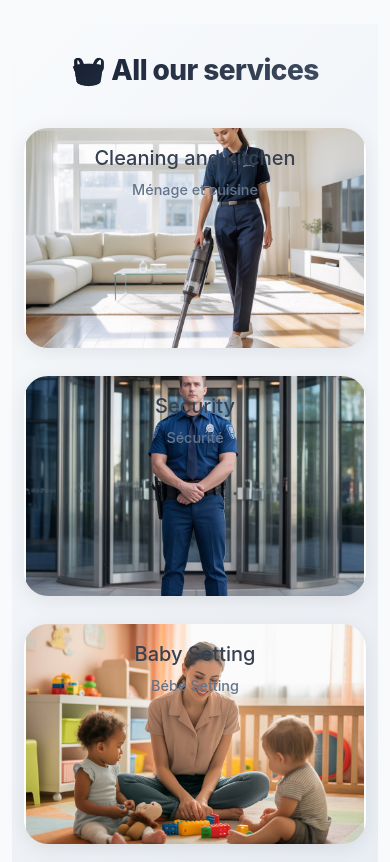
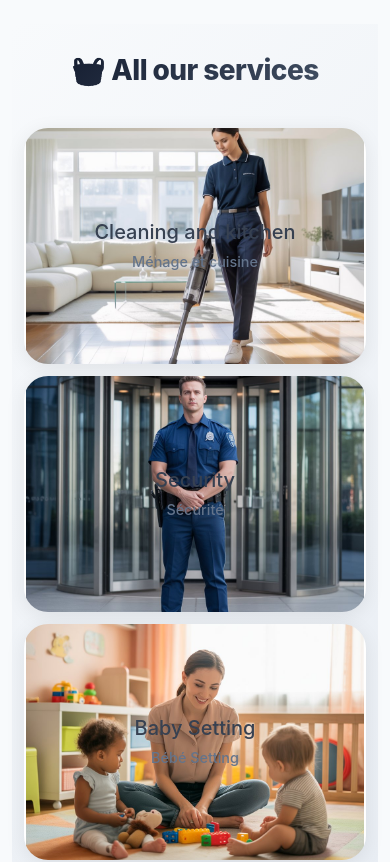
Before and after one commit to mehdifatimi/ForNowSolution, a React (Create React App) app in the folder site-menage/: page / in a window 390 px wide. Shown: the part 920-1782 px from the top of the page. Built offline with nearby package versions, Linux system fonts and the light colour scheme; no server answers; the database is empty.

Commit message:
fixer image de shop dans mobille

```diff
--- a/site-menage/src/pages/Shop.css
+++ b/site-menage/src/pages/Shop.css
@@ -173,6 +173,7 @@
 .product-image-container {
   position: relative;
   height: 150px;
+  width: 100%;
   overflow: hidden;
   background: linear-gradient(135deg, #f8fafc, #e2e8f0);
   border-radius: 12px 12px 0 0;
@@ -216,6 +217,13 @@
   transition: filter 0.3s ease-in-out;
 }
 
+@media (max-width: 768px) {
+  .product-image-container:hover img {
+    filter: brightness(100%);
+    transition: none;
+  }
+}
+
 @media (max-width: 480px) {
   .view-details-btn {
     padding: 0.45rem 0.9rem;
@@ -229,14 +237,32 @@
   height: 100%;
   object-fit: cover;
   object-position: center;
-  transition: all 0.3s ease-in-out;
+  transition: transform 0.3s ease-in-out;
   border-radius: 12px 12px 0 0;
   background: #f8fafc;
   min-height: 150px;
+  display: block !important;
+  max-width: 100%;
+  opacity: 1 !important;
+  visibility: visible !important;
+  position: relative;
+  z-index: 1;
 }
 
 .product-image:hover {
   transform: scale(1.05);
+}
+
+/* Prevent image from disappearing on mobile */
+@media (max-width: 768px) {
+  .product-image {
+    transition: none;
+    animation: none;
+  }
+
+  .product-image:hover {
+    transform: none;
+  }
 }
 
 /* Enhanced image loading states */
@@ -254,6 +280,29 @@
   height: 100% !important;
   object-fit: cover !important;
   object-position: center !important;
+  display: block !important;
+  max-width: 100% !important;
+  min-height: 100% !important;
+  -webkit-user-select: none;
+  user-select: none;
+  -webkit-touch-callout: none;
+  -webkit-tap-highlight-color: transparent;
+  opacity: 1 !important;
+  visibility: visible !important;
+  position: relative;
+  z-index: 1;
+}
+
+/* Prevent image flickering on mobile */
+@media (max-width: 768px) {
+  .product-image-container img {
+    will-change: auto;
+    transform: translateZ(0);
+    -webkit-backface-visibility: hidden;
+    backface-visibility: hidden;
+    -webkit-perspective: 1000;
+    perspective: 1000;
+  }
 }
 
 /* Product Image Placeholder */
@@ -263,6 +312,8 @@
   left: 0;
   right: 0;
   bottom: 0;
+  width: 100%;
+  height: 100%;
   background: linear-gradient(135deg, #f1f5f9, #e2e8f0);
   display: flex;
   align-items: center;
@@ -647,21 +698,28 @@
   .product-image-container {
     height: 280px;
     width: 100%;
+    position: relative;
+    overflow: hidden;
   }
 
   .product-image {
     width: 100% !important;
     height: 100% !important;
     object-fit: cover !important;
+    object-position: center !important;
     display: block !important;
     visibility: visible !important;
     opacity: 1 !important;
+    min-height: 100% !important;
+    max-width: 100% !important;
   }
 
   .product-image-placeholder {
     display: flex !important;
     visibility: visible !important;
     opacity: 1 !important;
+    width: 100% !important;
+    height: 100% !important;
   }
 
   .placeholder-icon {
@@ -888,6 +946,13 @@
     max-width: 100%;
   }
 
+  .product-image-container {
+    -webkit-transform: translateZ(0);
+    transform: translateZ(0);
+    -webkit-backface-visibility: hidden;
+    backface-visibility: hidden;
+  }
+
   .shop-filters {
     justify-content: flex-start;
     overflow-x: auto;
@@ -942,14 +1007,21 @@
 
   .product-image-container {
     height: 250px;
+    width: 100%;
+    position: relative;
+    overflow: hidden;
   }
 
   .product-image {
     width: 100% !important;
     height: 100% !important;
+    object-fit: cover !important;
+    object-position: center !important;
     display: block !important;
     visibility: visible !important;
     opacity: 1 !important;
+    min-height: 100% !important;
+    max-width: 100% !important;
   }
 
   .placeholder-icon {
--- a/site-menage/src/pages/Shop.jsx
+++ b/site-menage/src/pages/Shop.jsx
@@ -166,28 +166,53 @@ const getProductImageUrl = (product) => {
 // Component for product image with error handling
 const ProductImage = ({ product }) => {
   const { t } = useTranslation();
-  const imageUrl = getProductImageUrl(product);
-  const defaultImages = [
+
+  // Memoize image URL and default image to prevent unnecessary recalculations
+  const imageUrl = React.useMemo(() => getProductImageUrl(product), [product.id, product.image]);
+
+  const defaultImages = React.useMemo(() => [
     '/produitNettoyage.jpg',
     '/nettoyage1.jpg',
     '/nettoyage2.jpg',
     '/nettoyage3.jpg',
     '/canaper.jpg'
-  ];
-  const defaultImageIndex = (product.id || 0) % defaultImages.length;
-  const defaultImage = defaultImages[defaultImageIndex];
+  ], []);
 
-  const [imgSrc, setImgSrc] = useState(imageUrl || defaultImage);
+  const defaultImage = React.useMemo(() => {
+    const defaultImageIndex = (product.id || 0) % defaultImages.length;
+    return defaultImages[defaultImageIndex];
+  }, [product.id, defaultImages]);
+
+  // Initialize with the final image URL once
+  const initialImageSrc = React.useMemo(() => imageUrl || defaultImage, [imageUrl, defaultImage]);
+
+  const [imgSrc, setImgSrc] = useState(initialImageSrc);
   const [attemptCount, setAttemptCount] = useState(0);
+  const [imageLoaded, setImageLoaded] = useState(false);
   const imgRef = useRef(null);
 
-  // Reset when product changes
+  // Only reset when product ID actually changes (not on every render)
   useEffect(() => {
-    setImgSrc(imageUrl || defaultImage);
-    setAttemptCount(0);
-  }, [product.id, imageUrl, defaultImage]);
+    const newImageUrl = getProductImageUrl(product);
+    const newDefaultImage = defaultImages[(product.id || 0) % defaultImages.length];
+    const newInitialSrc = newImageUrl || newDefaultImage;
 
-  const handleImageError = (ev) => {
+    // Only update if the source actually changed
+    if (newInitialSrc !== imgSrc) {
+      setImgSrc(newInitialSrc);
+      setAttemptCount(0);
+      setImageLoaded(false);
+    }
+    // eslint-disable-next-line react-hooks/exhaustive-deps
+  }, [product.id]); // Only depend on product.id, not on computed values
+
+  const handleImageError = React.useCallback((ev) => {
+    // Prevent multiple error handlers from firing
+    if (ev.currentTarget.dataset.errorHandled === 'true') {
+      return;
+    }
+    ev.currentTarget.dataset.errorHandled = 'true';
+
     console.warn('[Shop] Image load error:', {
       currentSrc: ev.currentTarget.src,
       originalUrl: imageUrl,
@@ -198,8 +223,15 @@ const ProductImage = ({ product }) => {
     // Try default images if original failed
     if (attemptCount < defaultImages.length - 1) {
       const nextIndex = (attemptCount + 1) % defaultImages.length;
-      setImgSrc(defaultImages[nextIndex]);
+      const nextImage = defaultImages[nextIndex];
+      setImgSrc(nextImage);
       setAttemptCount(prev => prev + 1);
+      // Reset error flag for next attempt
+      setTimeout(() => {
+        if (imgRef.current) {
+          imgRef.current.dataset.errorHandled = 'false';
+        }
+      }, 100);
     } else {
       // All images failed, show placeholder
       ev.currentTarget.style.display = 'none';
@@ -208,7 +240,21 @@ const ProductImage = ({ product }) => {
         placeholder.style.display = 'flex';
       }
     }
-  };
+  }, [attemptCount, defaultImages, imageUrl, product.id]);
+
+  const handleImageLoad = React.useCallback(() => {
+    setImageLoaded(true);
+    // Ensure image stays visible
+    if (imgRef.current) {
+      imgRef.current.style.display = 'block';
+      imgRef.current.style.opacity = '1';
+      imgRef.current.style.visibility = 'visible';
+    }
+    console.log('[Shop] ✅ Image loaded successfully:', {
+      src: imgSrc,
+      productId: product.id
+    });
+  }, [imgSrc, product.id]);
 
   if (!imageUrl && !defaultImage) {
     return (
@@ -224,15 +270,18 @@ const ProductImage = ({ product }) => {
     <>
       <img
         ref={imgRef}
+        key={`product-image-${product.id}-${imgSrc}`}
         src={imgSrc}
-        alt={product.name}
+        alt={product.name || 'Product'}
         className="product-image"
+        loading="lazy"
+        decoding="async"
         onError={handleImageError}
-        onLoad={() => {
-          console.log('[Shop] ✅ Image loaded successfully:', {
-            src: imgSrc,
-            productId: product.id
-          });
+        onLoad={handleImageLoad}
+        style={{
+          display: 'block',
+          opacity: 1,
+          visibility: 'visible'
         }}
       />
     </>
--- a/site-menage/src/pages/TousLesServices.css
+++ b/site-menage/src/pages/TousLesServices.css
@@ -41,7 +41,7 @@
   background-position: center;
   background-repeat: no-repeat;
   border-radius: 24px;
-  padding: 2.5rem 2rem;
+  padding: 0;
   box-shadow: 0 4px 20px rgba(0, 0, 0, 0.08);
   cursor: pointer;
   transition: all 0.4s cubic-bezier(0.4, 0, 0.2, 1);
@@ -54,6 +54,7 @@
   text-align: center;
   min-height: 300px;
   justify-content: center;
+  height: 100%;
 }
 
 /* Icon Container */
@@ -77,6 +78,25 @@
   transition: transform 0.4s cubic-bezier(0.4, 0, 0.2, 1);
 }
 
+/* Service Card Content Container */
+.service-card-content {
+  display: flex;
+  flex-direction: column;
+  align-items: center;
+  justify-content: center;
+  text-align: center;
+  width: 100%;
+  height: 100%;
+  position: absolute;
+  top: 0;
+  left: 0;
+  right: 0;
+  bottom: 0;
+  z-index: 3;
+  padding: 2.5rem 2rem;
+  box-sizing: border-box;
+}
+
 /* Service Name */
 .service-name {
   font-size: 1.75rem;
@@ -84,8 +104,9 @@
   color: #0f172a;
   margin: 0 0 0.5rem 0;
   transition: color 0.3s ease;
-  position: relative;
-  z-index: 3;
+  text-align: center;
+  width: 100%;
+  line-height: 1.2;
 }
 
 .service-name-fr {
@@ -94,8 +115,9 @@
   color: #64748b;
   margin: 0;
   transition: color 0.3s ease;
-  position: relative;
-  z-index: 3;
+  text-align: center;
+  width: 100%;
+  line-height: 1.4;
 }
 
 /* Card Background Overlay */
@@ -225,6 +247,16 @@
 
   .service-card {
     min-height: 250px;
+    padding: 0;
+    display: flex;
+    flex-direction: column;
+    align-items: center;
+    justify-content: center;
+    text-align: center;
+    height: 100%;
+  }
+
+  .service-card-content {
     padding: 2rem 1.5rem;
   }
 
@@ -238,12 +270,27 @@
     font-size: 2.5rem;
   }
 
+  .service-card-content {
+    display: flex;
+    flex-direction: column;
+    align-items: center;
+    justify-content: center;
+    text-align: center;
+    width: 100%;
+  }
+
   .service-name {
     font-size: 1.5rem;
+    text-align: center;
+    width: 100%;
+    line-height: 1.2;
   }
 
   .service-name-fr {
     font-size: 1rem;
+    text-align: center;
+    width: 100%;
+    line-height: 1.4;
   }
 }
 
@@ -259,6 +306,16 @@
 
   .service-card {
     min-height: 220px;
+    padding: 0;
+    display: flex;
+    flex-direction: column;
+    align-items: center;
+    justify-content: center;
+    text-align: center;
+    height: 100%;
+  }
+
+  .service-card-content {
     padding: 1.5rem 1rem;
   }
 
@@ -271,12 +328,27 @@
     font-size: 2rem;
   }
 
+  .service-card-content {
+    display: flex;
+    flex-direction: column;
+    align-items: center;
+    justify-content: center;
+    text-align: center;
+    width: 100%;
+  }
+
   .service-name {
     font-size: 1.25rem;
+    text-align: center;
+    width: 100%;
+    line-height: 1.2;
   }
 
   .service-name-fr {
     font-size: 0.9rem;
+    text-align: center;
+    width: 100%;
+    line-height: 1.4;
   }
 }
 
--- a/site-menage/src/pages/TousLesServices.jsx
+++ b/site-menage/src/pages/TousLesServices.jsx
@@ -71,8 +71,10 @@ export default function TousLesServices() {
               }}
             >
               <div className="card-background-overlay"></div>
-              <h2 className="service-name">{t(`tous_les_services.${service.translationKey}.name`)}</h2>
-              <p className="service-name-fr">{t(`tous_les_services.${service.translationKey}.name_fr`)}</p>
+              <div className="service-card-content">
+                <h2 className="service-name">{t(`tous_les_services.${service.translationKey}.name`)}</h2>
+                <p className="service-name-fr">{t(`tous_les_services.${service.translationKey}.name_fr`)}</p>
+              </div>
               <div className="card-overlay"></div>
             </div>
           ))}
```
